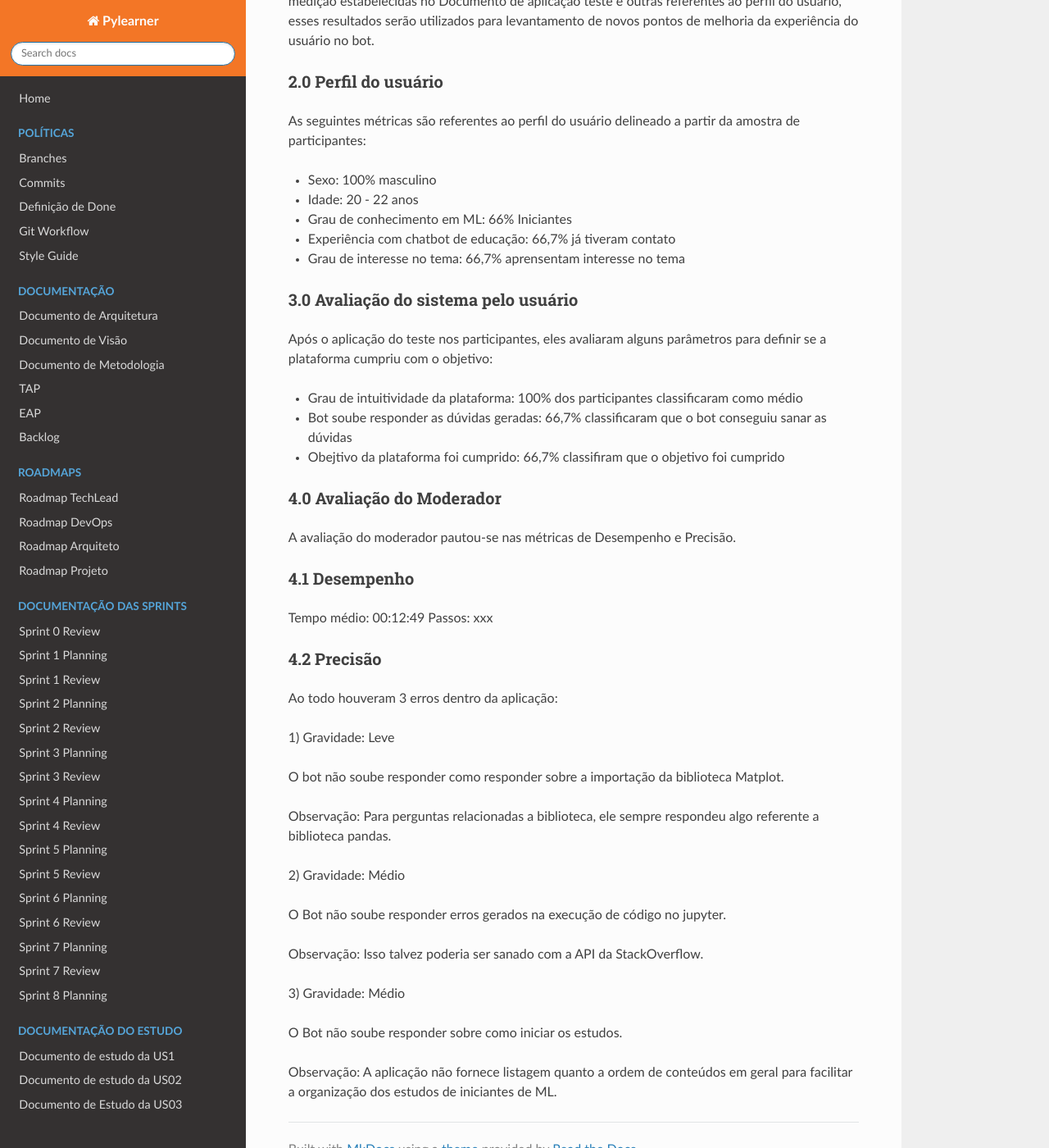
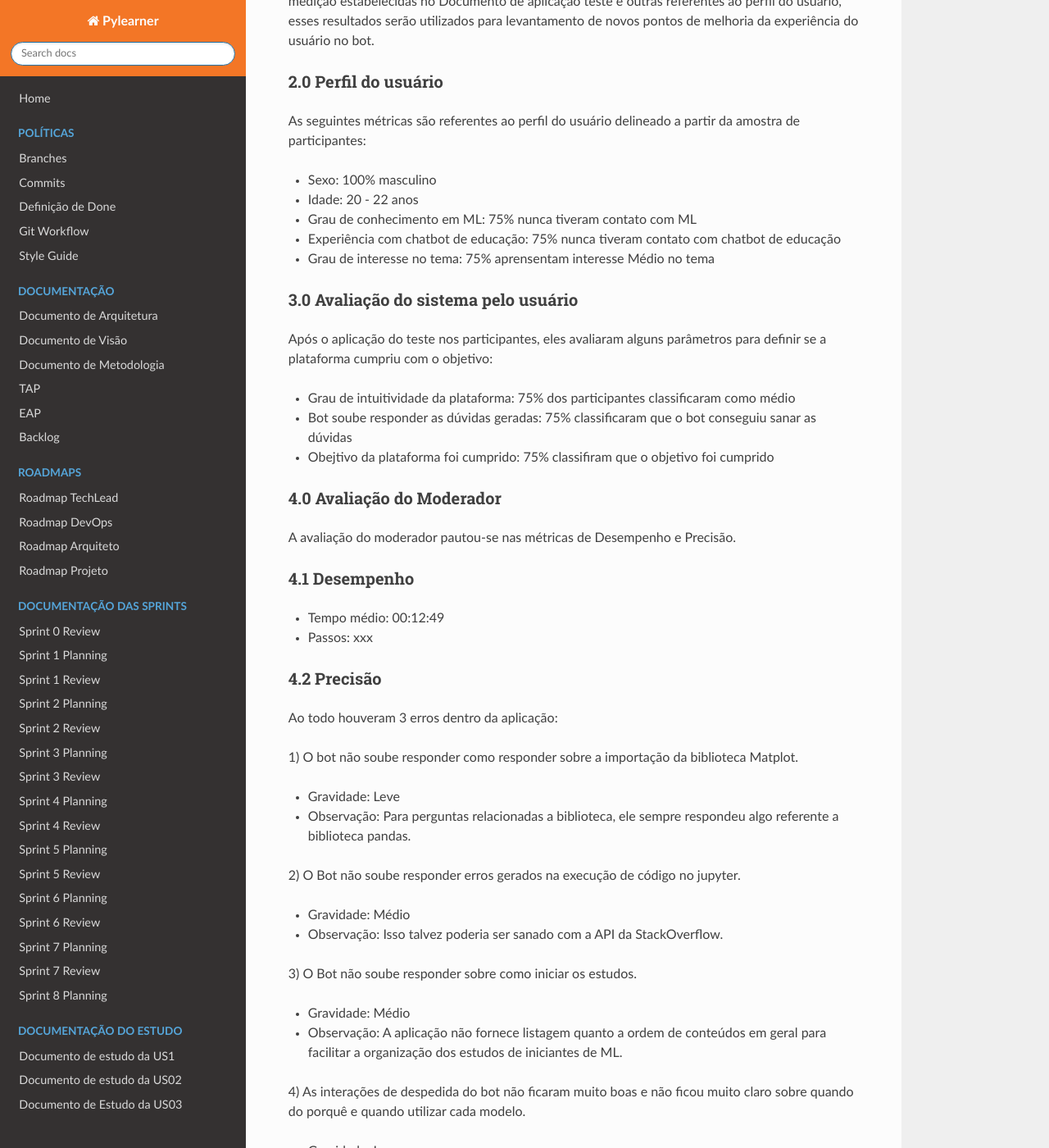
Before and after one commit to fga-eps-mds/2019.1-PyLearner, an MkDocs documentation site: the page built from docs/documentation-mds/Documento-Medicao-Testes-Usabilidade.md, in a window 1280 px wide and 1400 px high, scrolled down 361 px. Shown: the whole window at 82% size. Built offline with MkDocs 1.6.1, drawn with Linux system fonts in a browser that asks for light colours; nearby versions of some CDN libraries; some of the changed text lies outside the part shown.

```diff
--- a/docs/documentation-mds/Documento-Medicao-Testes-Usabilidade.md
+++ b/docs/documentation-mds/Documento-Medicao-Testes-Usabilidade.md
@@ -11,18 +11,18 @@ As seguintes métricas são referentes ao perfil do usuário delineado a partir
 
 - Sexo: 100% masculino
 - Idade: 20 - 22 anos
-- Grau de conhecimento em ML: 66% Iniciantes
-- Experiência com chatbot de educação: 66,7% já tiveram contato
-- Grau de interesse no tema: 66,7% aprensentam interesse no tema
+- Grau de conhecimento em ML: 75% nunca tiveram contato com ML
+- Experiência com chatbot de educação: 75% nunca tiveram contato com chatbot de educação
+- Grau de interesse no tema: 75% aprensentam interesse Médio no tema
 
 
 ### 3.0 Avaliação do sistema pelo usuário
 
 Após o aplicação do teste nos participantes, eles avaliaram alguns parâmetros para definir se a plataforma cumpriu com o objetivo:
 
-- Grau de intuitividade da plataforma: 100% dos participantes classificaram como médio
-- Bot soube responder as dúvidas geradas: 66,7% classificaram que o bot conseguiu sanar as dúvidas
-- Obejtivo da plataforma foi cumprido: 66,7% classifiram que o objetivo foi cumprido
+- Grau de intuitividade da plataforma: 75% dos participantes classificaram como médio
+- Bot soube responder as dúvidas geradas: 75% classificaram que o bot conseguiu sanar as dúvidas
+- Obejtivo da plataforma foi cumprido: 75% classifiram que o objetivo foi cumprido
 
 ### 4.0 Avaliação do Moderador
 
@@ -30,27 +30,34 @@ A avaliação do moderador pautou-se nas métricas de Desempenho e Precisão.
 
 ### 4.1 Desempenho
 
-Tempo médio: 00:12:49
-Passos: xxx
+- Tempo médio: 00:12:49
+
+- Passos: xxx
 
 ### 4.2 Precisão
 
 Ao todo houveram 3 erros dentro da aplicação:
 
-1) Gravidade: Leve
+1) O bot não soube responder como responder sobre a importação da biblioteca Matplot.
 
-O bot não soube responder como responder sobre a importação da biblioteca Matplot.
+- Gravidade: Leve
 
-Observação: Para perguntas relacionadas a biblioteca, ele sempre respondeu algo referente a biblioteca pandas.
+- Observação: Para perguntas relacionadas a biblioteca, ele sempre respondeu algo referente a biblioteca pandas.
 
-2) Gravidade: Médio
+2) O Bot não soube responder erros gerados na execução de código no jupyter.
 
-O Bot não soube responder erros gerados na execução de código no jupyter.
+- Gravidade: Médio
 
-Observação: Isso talvez poderia ser sanado com a API da StackOverflow.
+- Observação: Isso talvez poderia ser sanado com a API da StackOverflow.
 
-3) Gravidade: Médio
+3) O Bot não soube responder sobre como iniciar os estudos.
 
-O Bot não soube responder sobre como iniciar os estudos.
+- Gravidade: Médio
 
-Observação: A aplicação não fornece listagem quanto a ordem de conteúdos em geral para facilitar a organização dos estudos de iniciantes de ML.
+- Observação: A aplicação não fornece listagem quanto a ordem de conteúdos em geral para facilitar a organização dos estudos de iniciantes de ML.
+
+4) As interações de despedida do bot não ficaram muito boas e não ficou muito claro sobre quando do porquê e quando utilizar cada modelo.
+
+- Gravidade: Leve
+
+- Observações: Segundo um dos participantes, as explicações sobre os temas em si careceram de informação. Embora haja conteúdo sobre a implementação, não ficou muito claro quanto a quando deve-se utilizar.
```
